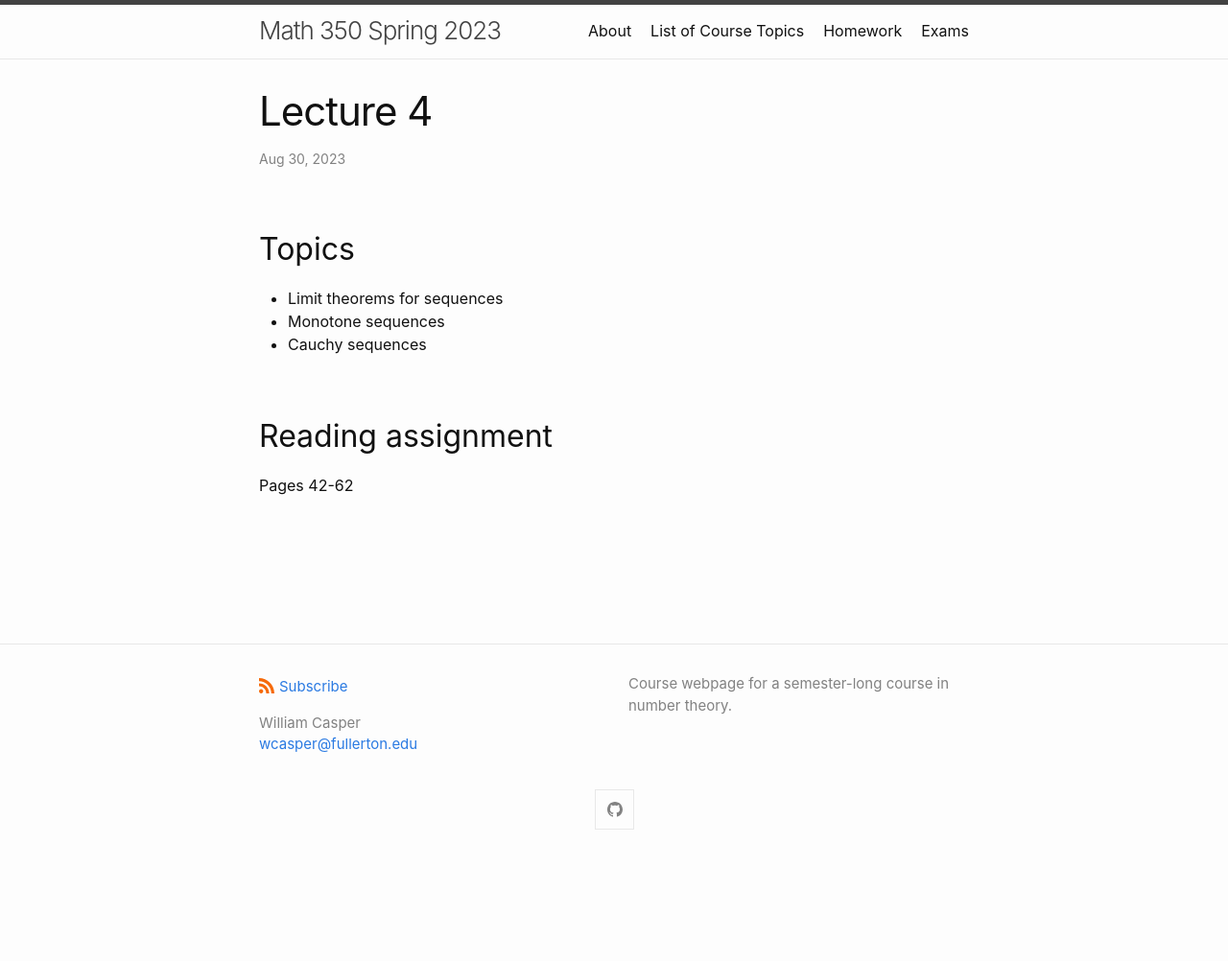
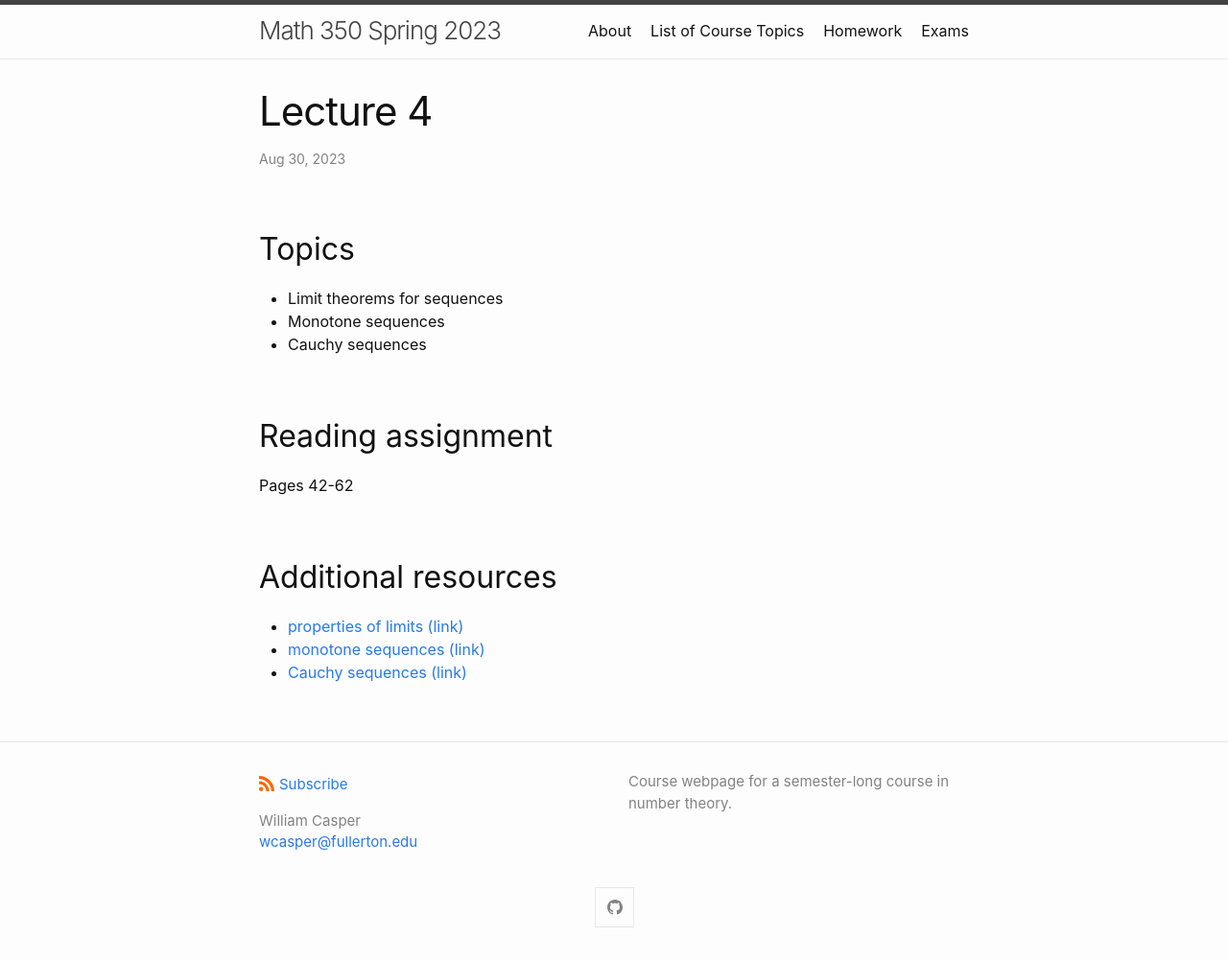
Before and after one commit to wcasper/math350fall2023, a Jekyll site: the page built from _posts/2023-08-30-Week-2-Lecture-4.md, in a window 1280 px wide. Shown: the whole page at 96% size. Built offline with Jekyll 4.4.1, drawn with Linux system fonts in a browser that asks for light colours; before the commit the page ends 900 px from its top, so only the background shows below that.

Commit message:
added topics

```diff
--- a/_posts/2023-08-30-Week-2-Lecture-4.md
+++ b/_posts/2023-08-30-Week-2-Lecture-4.md
@@ -12,3 +12,9 @@ title:  Lecture 4
 ## Reading assignment
 
 Pages 42-62
+
+## Additional resources
+
+* <a target="_parent" href="https://wcasper.github.io/math350fall2023/topics/005-properties-of-limits.html">properties of limits (link)</a>
+* <a target="_parent" href="https://wcasper.github.io/math350fall2023/topics/006-monotone-sequences.html">monotone sequences (link)</a>
+* <a target="_parent" href="https://wcasper.github.io/math350fall2023/topics/007-cauchy-sequences.html">Cauchy sequences (link)</a>
```
